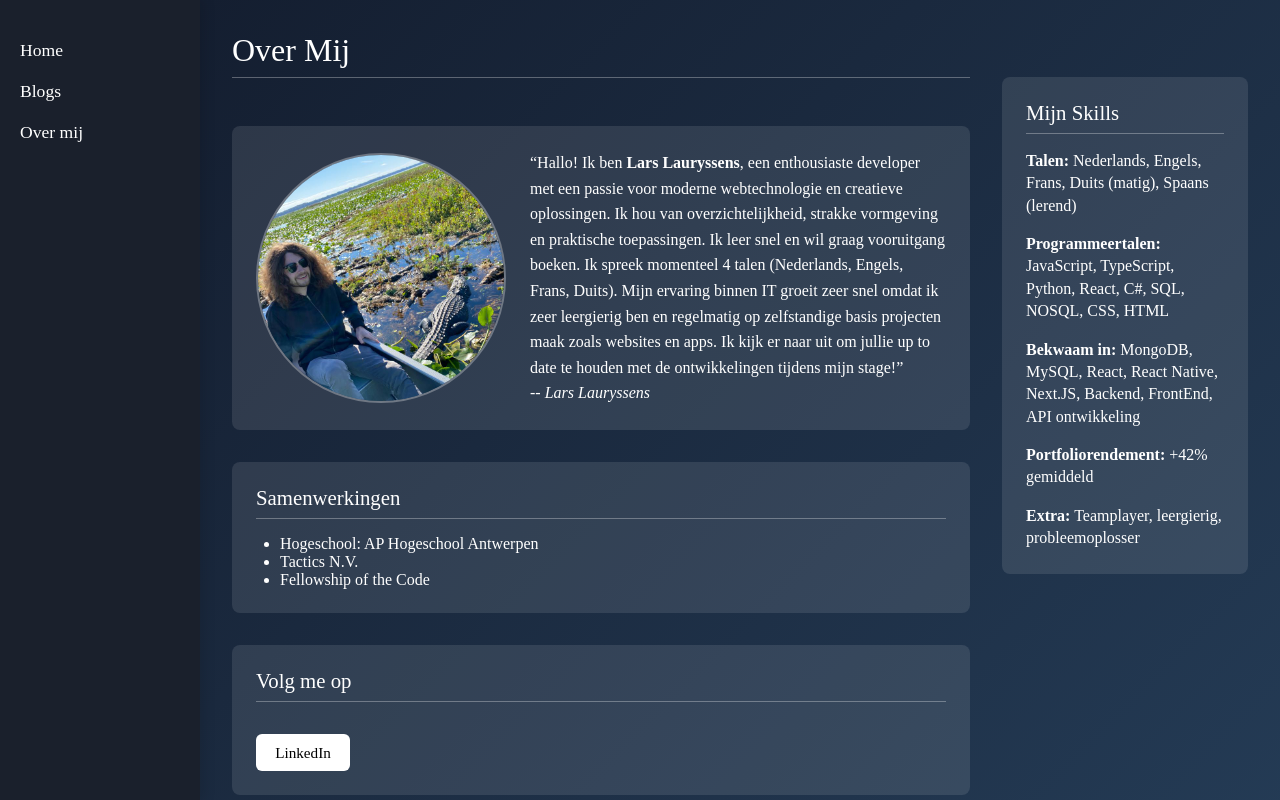
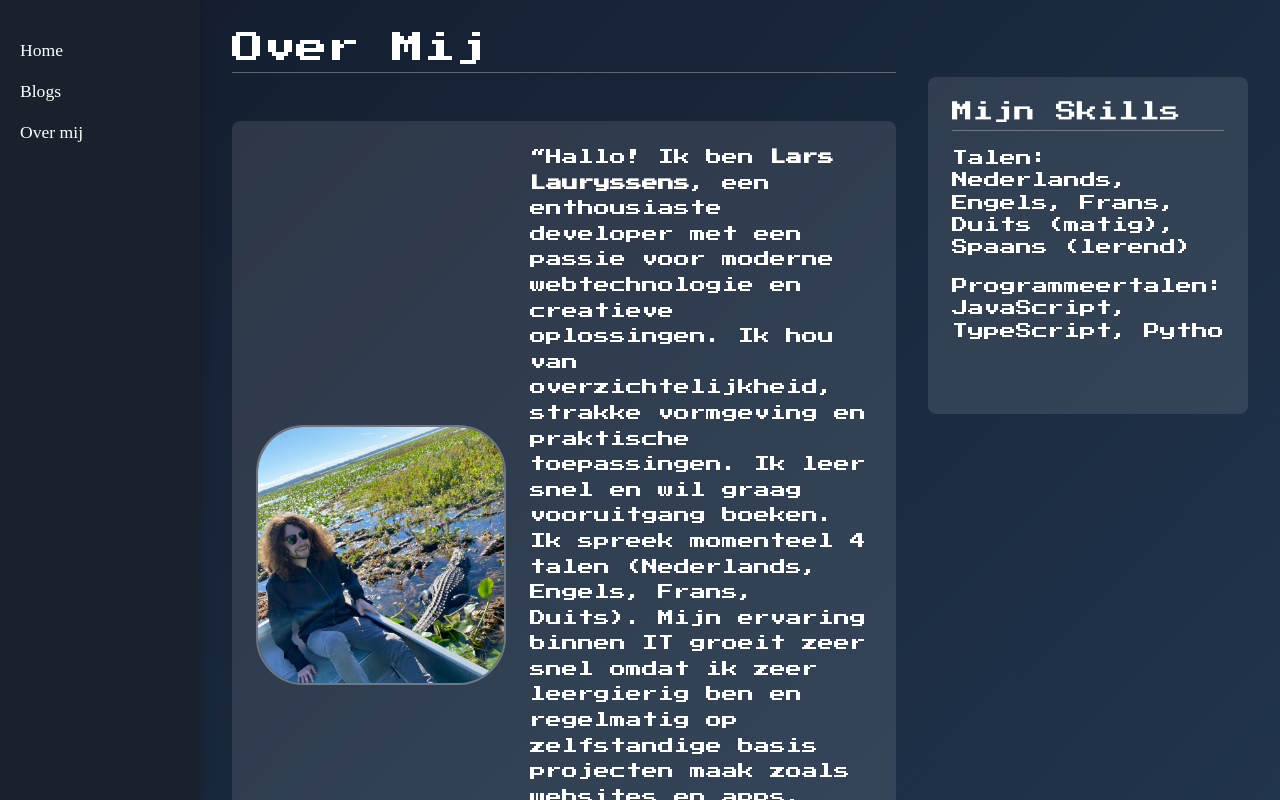
Before and after one commit to oVirtualRealityo/portofolio, a Next.js app: page /about in a window 1280 px wide. Shown: the top 800 px of the page. Built offline with nearby package versions, Linux system fonts and the light colour scheme.

Commit message:
verder gestijled, mijn font laadt niet?

```diff
--- a/package.json
+++ b/package.json
@@ -9,6 +9,8 @@
     "lint": "next lint"
   },
   "dependencies": {
+    "dompurify": "^3.2.4",
+    "express-rate-limit": "^7.5.0",
     "mongoose": "^8.9.5",
     "next": "15.1.6",
     "react": "^19.0.0",
--- a/src/components/PostComponent/PostComponentOpenNoFilter.tsx
+++ b/src/components/PostComponent/PostComponentOpenNoFilter.tsx
@@ -10,6 +10,12 @@ const PostComponentOpenNoFilter = ({ post }: PostComponentOpenProps) => {
         month: "2-digit",
         year: "numeric",
     });
+
+    const speed = 50;
+    const descriptionDelay = 0;
+    const descriptionDuration = post.description.length * speed + 500;
+
+
     return (
         <div className={styles.postExpanded}>
             {/* Placeholder Image */}
--- /dev/null
+++ b/src/components/TypeWriter/TypeWriter.tsx
@@ -0,0 +1,38 @@
+// components/Typewriter.tsx
+import { useEffect, useState } from "react";
+
+interface TypewriterProps {
+  text: string;
+  startDelay?: number; // delay before starting (ms)
+  speed?: number;      // time per letter (ms)
+  className?: string;
+}
+
+const Typewriter = ({
+  text,
+  startDelay = 0,
+  speed = 50,
+  className,
+}: TypewriterProps) => {
+  const [displayedText, setDisplayedText] = useState("");
+
+  useEffect(() => {
+    let currentIndex = 0;
+    const startTimeout = setTimeout(() => {
+      const interval = setInterval(() => {
+        setDisplayedText(text.slice(0, currentIndex + 1));
+        currentIndex++;
+        if (currentIndex >= text.length) {
+          clearInterval(interval);
+        }
+      }, speed);
+    }, startDelay);
+    return () => {
+      clearTimeout(startTimeout);
+    };
+  }, [text, startDelay, speed]);
+
+  return <span className={className}>{displayedText}</span>;
+};
+
+export default Typewriter;
--- a/src/pages/about/index.tsx
+++ b/src/pages/about/index.tsx
@@ -1,42 +1,67 @@
+import Typewriter from "@/components/TypeWriter/TypeWriter";
 import styles from "@/styles/About.module.css";
+
 const aboutPage = () => {
+  const skills = [
+    "Talen: Nederlands, Engels, Frans, Duits (matig), Spaans (lerend)",
+    "Programmeertalen: JavaScript, TypeScript, Python, React, C#, SQL, NOSQL, CSS, HTML",
+    "Bekwaam in: MongoDB, MySQL, React, React Native, Next.JS, Backend, FrontEnd, API ontwikkeling",
+    "Portfoliorendement: +42% gemiddeld",
+    "Extra: Teamplayer, leergierig, probleemoplosser",
+  ];
+
+  // Typing speed (ms per character) and extra pause (ms)
+  const speed = 50;
+  const extraDelay = 50;
+
+  // Compute an array of start delays for each skill:
+  // The first skill starts immediately (delay 0).
+  // Each subsequent skill's delay is the sum of the durations of all previous skills.
+  const delays = skills.reduce<number[]>((acc, skill, index) => {
+    if (index === 0) {
+      acc.push(0);
+    } else {
+      const previousDelay = acc[index - 1];
+      // Duration for the previous skill:
+      const previousDuration = skills[index - 1].length * speed + extraDelay;
+      acc.push(previousDelay + previousDuration);
+    }
+    return acc;
+  }, []);
+
   return (
-    <div className="page-container">
+    <div className={styles.pageContainer}>
       {/* Main Content + Aside in a 2-Column Grid */}
-      <div className="content-wrapper">
+      <div className={styles.contentWrapper}>
         {/* Left / Main Column */}
-        <main className="main-content">
-          <h1 className="page-title">Over Mij</h1>
+        <main className={styles.mainContent}>
+          <h1 className={styles.pageTitle}>Over Mij</h1>
 
           {/* Profile + Intro */}
-          <div className="profile-section">
+          <div className={styles.profileSection}>
             {/* Example profile photo - replace src with your actual image */}
-            <div className="profile-photo-wrapper">
-              <img
-                src="/gator.jpg"
-                width={250}
-              />
+            <div className={styles.profilePhotoWrapper}>
+              <img src="/gator.jpg" width={250} alt="Profile Photo" />
             </div>
-            <blockquote className="intro-text">
+            <blockquote className={styles.introText}>
               <q>
-
                 Hallo! Ik ben <strong>Lars Lauryssens</strong>, een enthousiaste developer
                 met een passie voor moderne webtechnologie en creatieve oplossingen.
                 Ik hou van overzichtelijkheid, strakke vormgeving en praktische toepassingen.
                 Ik leer snel en wil graag vooruitgang boeken. Ik spreek momenteel 4 talen (Nederlands, Engels, Frans, Duits).
                 Mijn ervaring binnen IT groeit zeer snel omdat ik zeer leergierig ben en regelmatig op zelfstandige basis projecten maak zoals websites en apps.
-
+                <br />
                 Ik kijk er naar uit om jullie up to date te houden met de ontwikkelingen tijdens mijn stage!
               </q>
-              <br/>
+              <br />
               <cite>-- Lars Lauryssens</cite>
             </blockquote>
           </div>
 
           {/* Collaborations / Partnerships */}
-          <section className="collaborations">
-            <h2 className="section-title">Samenwerkingen</h2>
-            <ul className="collab-list">
+          <section className={styles.collaborations}>
+            <h2 className={styles.sectionTitle}>Samenwerkingen</h2>
+            <ul className={styles.collabList}>
               <li>Hogeschool: AP Hogeschool Antwerpen</li>
               <li>Tactics N.V.</li>
               <li>Fellowship of the Code</li>
@@ -44,13 +69,13 @@ const aboutPage = () => {
           </section>
 
           {/* Links (e.g. LinkedIn) */}
-          <section className="links">
-            <h2 className="section-title">Volg me op</h2>
+          <section className={styles.links}>
+            <h2 className={styles.sectionTitle}>Volg me op</h2>
             <a
               href="https://www.linkedin.com/in/lars-lauryssens-b13307200/"
               target="_blank"
               rel="noopener noreferrer"
-              className="link-button"
+              className={styles.linkButton}
             >
               LinkedIn
             </a>
@@ -58,187 +83,18 @@ const aboutPage = () => {
         </main>
 
         {/* Right Column / Aside */}
-        <aside className="skills-aside">
-          <h2 className="aside-title">Mijn Skills</h2>
-          <ul className="skills-list">
-            <li>
-              <strong>Talen:</strong> Nederlands, Engels, Frans, Duits (matig), Spaans (lerend)
+        <aside className={styles.skillsAside}>
+          <h2 className={styles.asideTitle}>Mijn Skills</h2>
+          <ul className={styles.skillsList}>
+          {skills.map((skill, index) => (
+              <li key={index}>
+                {/* Use the computed delay for each skill */}
+                <Typewriter text={skill} startDelay={delays[index]} speed={speed} />
               </li>
-            <li>
-              <strong>Programmeertalen:</strong> JavaScript, TypeScript, Python, React, C#, SQL, NOSQL, CSS, HTML
-            </li>
-            <li>
-              <strong>Bekwaam in:</strong> MongoDB, MySQL, React, React Native, Next.JS, Backend, FrontEnd, API ontwikkeling
-            </li>
-            <li>
-              <strong>Portfoliorendement:</strong> +42% gemiddeld
-            </li>
-            <li>
-              <strong>Extra:</strong> Teamplayer, leergierig, probleemoplosser
-            </li>
+            ))}
           </ul>
         </aside>
       </div>
-
-      {/* Page Styles */}
-      <style jsx>{`
-        /*
-         * Outer Container with Gradient Background
-         */
-        .page-container {
-          min-height: 100vh;
-          padding: 2rem;
-          display: flex;
-          justify-content: center;
-          background: linear-gradient(135deg, #141e30 0%, #243b55 100%);
-        }
-
-        /*
-         * Wrapper for 2-Column Layout
-         */
-        .content-wrapper {
-          width: 100%;
-          max-width: 1200px;
-          display: grid;
-          grid-template-columns: 3fr 1fr;
-          gap: 2rem;
-          color: #ffffff;
-        }
-
-        /*
-         * Main / Left Column
-         */
-        .main-content {
-          display: flex;
-          flex-direction: column;
-          gap: 2rem;
-        }
-
-        .page-title {
-          font-size: 2rem;
-          font-weight: 500;
-          margin: 0 0 1rem 0;
-          border-bottom: 1px solid rgba(255,255,255,0.3);
-          padding-bottom: 0.5rem;
-        }
-
-        .profile-section {
-          display: flex;
-          gap: 1.5rem;
-          align-items: center;
-          background-color: rgba(255, 255, 255, 0.1);
-          border-radius: 8px;
-          padding: 1.5rem;
-        }
-
-        .profile-photo-wrapper {
-          width: 250px;
-          height: 250px;
-          flex-shrink: 0;
-          border-radius: 50%;
-          overflow: hidden;
-          border: 2px solid rgba(255,255,255,0.3);
-        }
-
-
-
-        .intro-text {
-          line-height: 1.6;
-          min-width:120px
-        }
-
-        .collaborations, .links {
-          background-color: rgba(255, 255, 255, 0.1);
-          border-radius: 8px;
-          padding: 1.5rem;
-        }
-
-        .section-title {
-          font-size: 1.3rem;
-          margin: 0 0 1rem 0;
-          border-bottom: 1px solid rgba(255,255,255,0.3);
-          padding-bottom: 0.5rem;
-          font-weight: 400;
-        }
-
-        .collab-list {
-          list-style: disc;
-          padding-left: 1.5rem;
-          margin: 0;
-        }
-
-        .links {
-          display: flex;
-          flex-direction: column;
-          gap: 1rem;
-        }
-
-        .link-button {
-          display: inline-block;
-          width: fit-content;
-          background-color: #ffffff;
-          color: #000000;
-          padding: 0.6rem 1.2rem;
-          border-radius: 6px;
-          text-decoration: none;
-          font-size: 0.95rem;
-          transition: background-color 0.2s ease;
-        }
-
-        .link-button:hover {
-          background-color: #e2e2e2;
-        }
-
-        /*
-         * Aside / Right Column
-         */
-        .skills-aside {
-          background-color: rgba(255, 255, 255, 0.1);
-          border-radius: 8px;
-          padding: 1.5rem;
-          margin-top:2.8rem;
-          align-self: start; /* Keep aside at the top */
-        }
-
-        .aside-title {
-          font-size: 1.3rem;
-          margin: 0 0 1rem 0;
-          border-bottom: 1px solid rgba(255,255,255,0.3);
-          padding-bottom: 0.5rem;
-          font-weight: 400;
-        }
-
-        .skills-list {
-          list-style: none;
-          padding: 0;
-          margin: 0;
-          display: flex;
-          flex-direction: column;
-          gap: 1rem;
-        }
-
-        .skills-list li {
-          line-height: 1.4;
-        }
-
-        /*
-         * Responsive
-         */
-        @media (max-width: 900px) {
-          .content-wrapper {
-            grid-template-columns: 1fr;
-          }
-
-          .skills-aside {
-            margin-top: 2rem;
-          }
-          .profile-section {
-          flex-wrap: wrap;
-          justify-content:center;
-          align-items:center;
-          }
-        }
-      `}</style>
     </div>
   );
 };
--- a/src/styles/About.module.css
+++ b/src/styles/About.module.css
@@ -1,10 +1,4 @@
-/*blockquote p::before {
-    content: '\201C'
-  }
-  blockquote p::after {
-    content:'\201D'
-  }
-    */
+@import url('https://fonts.googleapis.com/css2?family=Press+Start+2P&display=swap');
 
 .linkedButton {
   padding: 0.2rem;
@@ -12,3 +6,161 @@
   border: 2px solid blue;
   color:rgb(0, 119, 255)
 }
+/* About.module.css */
+
+/* Outer Container with Gradient Background */
+.pageContainer {
+  min-height: 100vh;
+  padding: 2rem;
+  display: flex;
+  justify-content: center;
+  font-family: 'Press Start 2P', cursive; /* Arcade-style font */
+
+  background: linear-gradient(135deg, #141e30 0%, #243b55 100%);
+}
+
+/* Wrapper for 2-Column Layout */
+.contentWrapper {
+  width: 100%;
+  max-width: 1200px;
+  display: grid;
+  grid-template-columns: 3fr 1fr;
+  gap: 2rem;
+  color: #ffffff;
+}
+
+/* Main / Left Column */
+.mainContent {
+  display: flex;
+  flex-direction: column;
+  gap: 2rem;
+}
+
+.pageTitle {
+  font-size: 2rem;
+  font-weight: 500;
+  margin: 0 0 1rem 0;
+  border-bottom: 1px solid rgba(255, 255, 255, 0.3);
+  padding-bottom: 0.5rem;
+}
+
+/* Profile Section */
+.profileSection {
+  display: flex;
+  gap: 1.5rem;
+  align-items: center;
+  background-color: rgba(255, 255, 255, 0.1);
+  border-radius: 8px;
+  padding: 1.5rem;
+}
+
+.profilePhotoWrapper {
+  width: 250px;
+  height: 260px;
+  flex-shrink: 0;
+  border-radius: 48px;
+  overflow: hidden;
+  border: 2px solid rgba(255, 255, 255, 0.3);
+}
+
+.introText {
+  line-height: 1.6;
+  min-width: 120px;
+}
+
+/* Collaborations & Links Sections */
+.collaborations,
+.links {
+  background-color: rgba(255, 255, 255, 0.1);
+  border-radius: 8px;
+  padding: 1.5rem;
+}
+
+.sectionTitle {
+  font-size: 1.3rem;
+  margin: 0 0 1rem 0;
+  border-bottom: 1px solid rgba(255, 255, 255, 0.3);
+  padding-bottom: 0.5rem;
+  font-weight: 400;
+}
+
+.collabList {
+  list-style: disc;
+  padding-left: 1.5rem;
+  margin: 0;
+}
+
+.links {
+  display: flex;
+  flex-direction: column;
+  gap: 1rem;
+}
+
+.linkButton {
+  display: inline-block;
+  width: fit-content;
+  background-color: #ffffff;
+  color: #000000;
+  padding: 0.6rem 1.2rem;
+  border-radius: 6px;
+  text-decoration: none;
+  font-size: 0.95rem;
+  transition: background-color 0.2s ease;
+}
+
+.linkButton:hover {
+  background-color: #e2e2e2;
+}
+
+/* Additional Linked Button (if needed) */
+.linkedButton {
+  padding: 0.2rem;
+  border-radius: 24px;
+  border: 2px solid blue;
+  color: rgb(0, 119, 255);
+}
+
+/* Aside / Right Column */
+.skillsAside {
+  background-color: rgba(255, 255, 255, 0.1);
+  border-radius: 8px;
+  padding: 1.5rem;
+  margin-top: 2.8rem;
+  align-self: start;
+}
+
+.asideTitle {
+  font-size: 1.3rem;
+  margin: 0 0 1rem 0;
+  border-bottom: 1px solid rgba(255, 255, 255, 0.3);
+  padding-bottom: 0.5rem;
+  font-weight: 400;
+}
+
+.skillsList {
+  list-style: none;
+  padding: 0;
+  margin: 0;
+  display: flex;
+  flex-direction: column;
+  gap: 1rem;
+}
+
+.skillsList li {
+  line-height: 1.4;
+}
+
+/* Responsive */
+@media (max-width: 900px) {
+  .contentWrapper {
+    grid-template-columns: 1fr;
+  }
+  .skillsAside {
+    margin-top: 2rem;
+  }
+  .profileSection {
+    flex-wrap: wrap;
+    justify-content: center;
+    align-items: center;
+  }
+}
```
Also changed, not shown: src/components/PostComponent/PostComponentOpen.tsx (+55 -16 lines), src/lib/ratelimiter.ts (added, +11 -0 lines), src/pages/api/admin/index.ts (+19 -6 lines), src/pages/blog/index.tsx (+8 -3 lines), src/styles/BlogHeader.module.css (+15 -0 lines), src/styles/blog.module.css (+14 -1 lines), 1 other file (tests, documents, lock files or other folders). Lines whose indentation alone changed are shown as unchanged.
